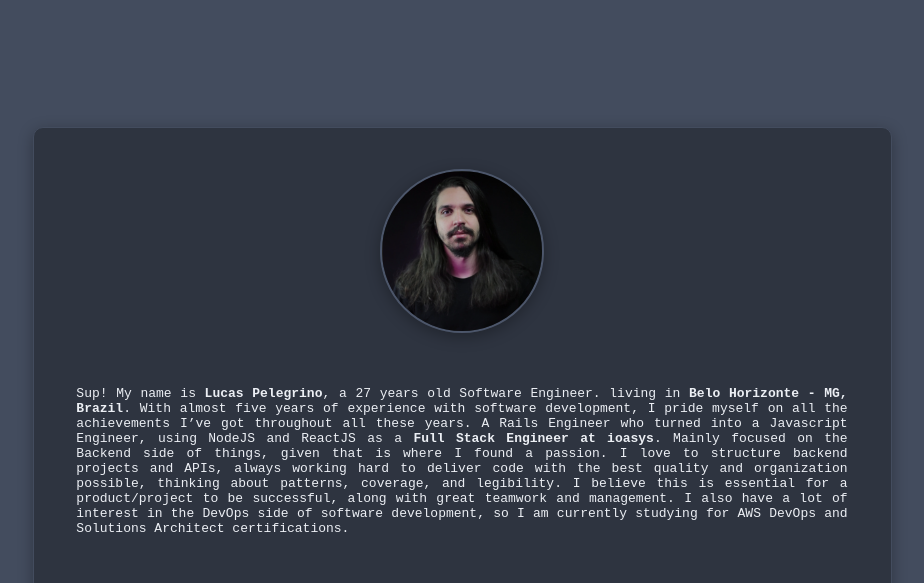
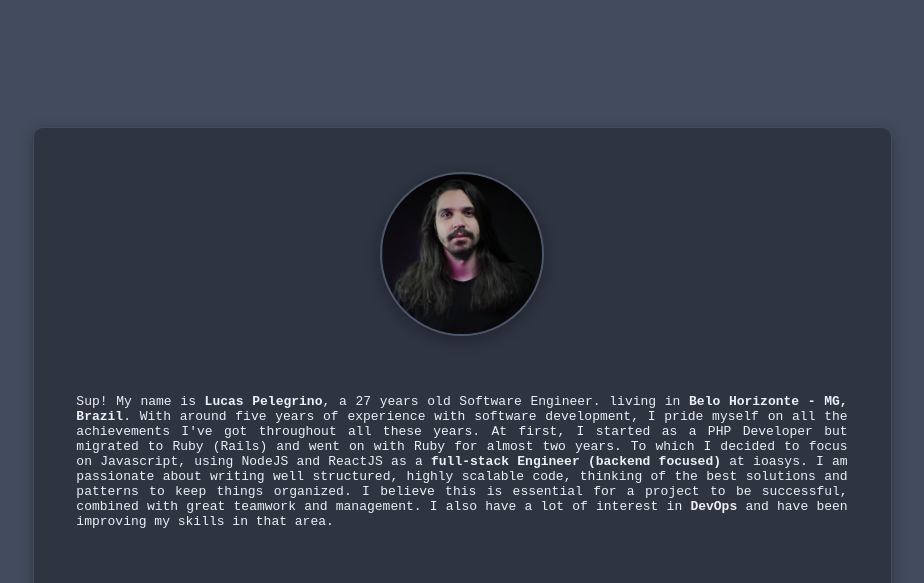
Before and after one commit to lucas-a-pelegrino/pelegrino.me, a Gatsby site: page / in a window 1280 px wide. Shown: the top 583 px of the page, without its empty margins (178-1102 px from the left). Built offline with nearby package versions, Linux system fonts and the light colour scheme; Gatsby itself is replaced by a stand-in of ours.

Commit message:
feat(about): updated about me text

```diff
--- a/src/components/AboutMe/index.jsx
+++ b/src/components/AboutMe/index.jsx
@@ -7,15 +7,14 @@ const AboutMe = () => {
     <Wrapper>
       <Text>
         Sup! My name is <b>Lucas Pelegrino</b>, a 27 years old Software Engineer. living in{' '}
-        <b>Belo Horizonte - MG, Brazil</b>. With almost five years of experience with software development, I
-        pride myself on all the achievements I’ve got throughout all these years. A Rails Engineer who turned
-        into a Javascript Engineer, using NodeJS and ReactJS as a <b>Full Stack Engineer at ioasys</b>. Mainly
-        focused on the Backend side of things, given that is where I found a passion. I love to structure
-        backend projects and APIs, always working hard to deliver code with the best quality and organization
-        possible, thinking about patterns, coverage, and legibility. I believe this is essential for a
-        product/project to be successful, along with great teamwork and management. I also have a lot of
-        interest in the DevOps side of software development, so I am currently studying for AWS DevOps and
-        Solutions Architect certifications.
+        <b>Belo Horizonte - MG, Brazil</b>. With around five years of experience with software development, I
+        pride myself on all the achievements I've got throughout all these years. At first, I started as a PHP
+        Developer but migrated to Ruby (Rails) and went on with Ruby for almost two years. To which I decided
+        to focus on Javascript, using NodeJS and ReactJS as a <b>full-stack Engineer (backend focused)</b> at
+        ioasys. I am passionate about writing well structured, highly scalable code, thinking of the best
+        solutions and patterns to keep things organized. I believe this is essential for a project to be
+        successful, combined with great teamwork and management. I also have a lot of interest in{' '}
+        <b>DevOps</b> and have been improving my skills in that area.
       </Text>
     </Wrapper>
   );
--- a/src/pages/index.js
+++ b/src/pages/index.js
@@ -15,7 +15,7 @@ const Content = styled.div`
 const App = ({ location }) => {
   return (
     <Content>
-      <SEO title="About" />
+      <SEO title="Dev" />
       <GlobalStyle />
       <MyCard location={location} />
     </Content>
```
